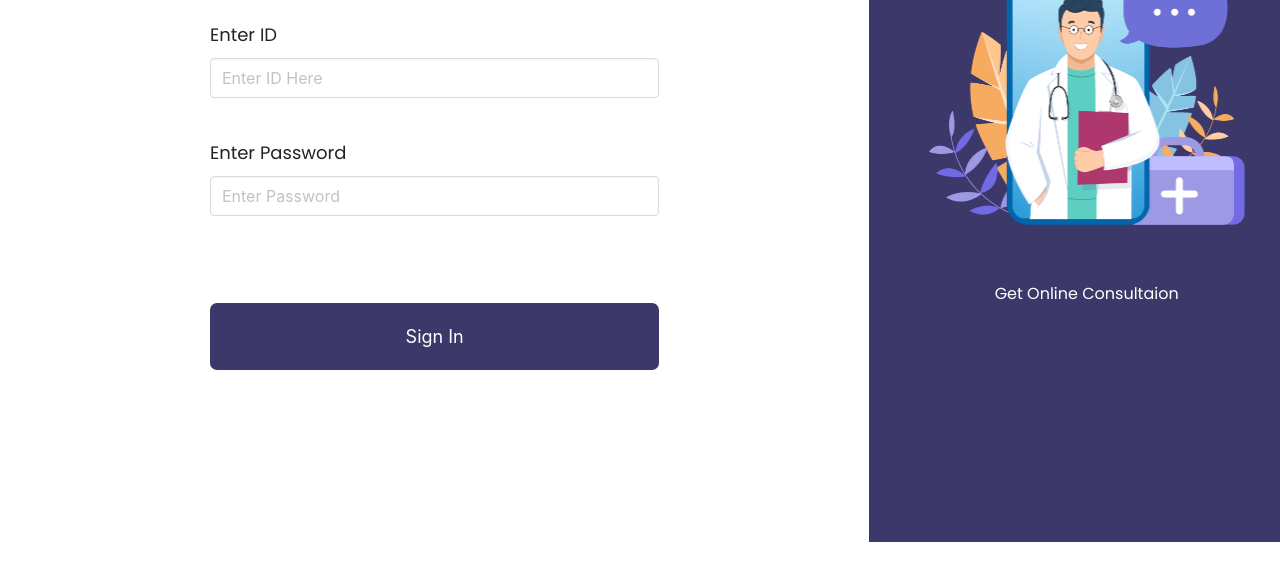
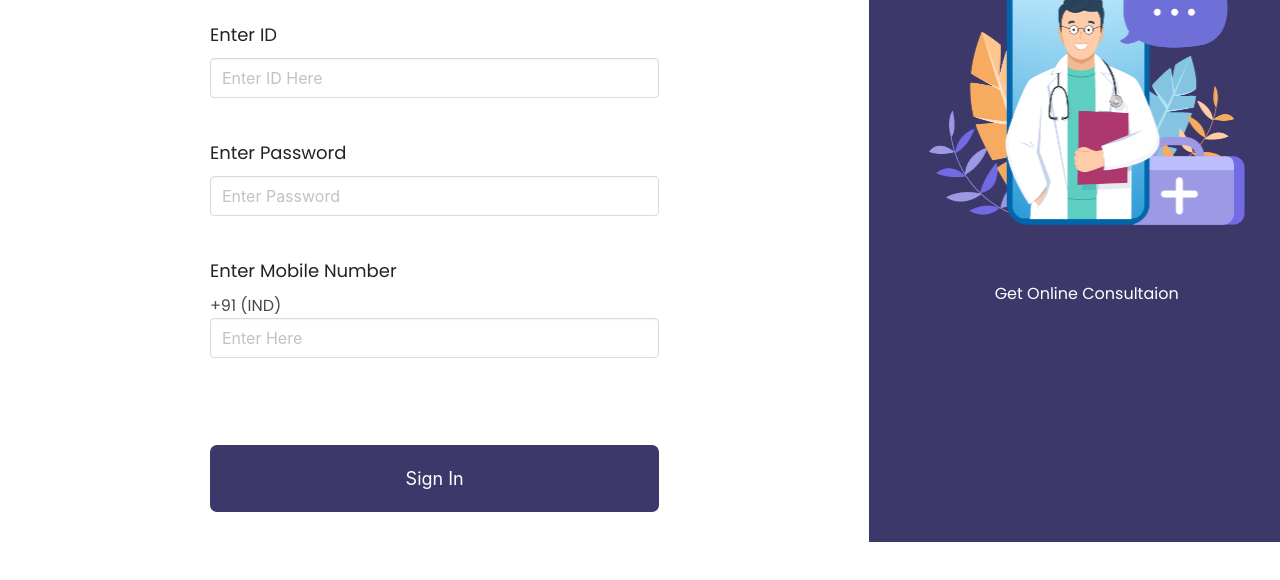
Before and after one commit to Ranjan054/gp-flow-ui, a plain HTML site: page index.html in a window 1280 px wide. Shown: the part 258-838 px from the top of the page. Before the commit the page ends 800 px from the top, so only its background shows below. Drawn offline with nearby package versions, Linux system fonts and the light colour scheme.

Commit message:
ui changes

```diff
--- a/index.html
+++ b/index.html
@@ -18,7 +18,6 @@
                         <img class="logo" src="./assets/logo.png">
                         <img class="allied-staff allied-staff-m" src="./assets/allied-staff.png">
                     </header>
-
                     <div class="section login-section">
                         <h2 class="is-size-2 has-text-weight-semibold">Sign in</h2>
                         <div class="login-form">
@@ -26,7 +25,7 @@
                                 <label for="email">Enter ID</label>
                                 <input
                                     id="email"
-                                    class="input is-normal"
+                                    class="input is-normal input-signin"
                                     type="email"
                                     placeholder="Enter ID Here"
                                 >
@@ -35,10 +34,25 @@
                                 <label for="password">Enter Password</label>
                                 <input
                                     id="password"
-                                    class="input is-normal"
+                                    class="input is-normal input-signin"
                                     type="password"
                                     placeholder="Enter Password"
                                 >
+                            </div>
+                            <div class="form-field">
+                                <label for="email">Enter Mobile Number</label>
+                                <div class="m-input-wrapper">
+                                    <div class="mobile-code">
+                                        <p>+91 (IND)</p>
+                                        <div></div>
+                                    </div>
+                                    <input
+                                        id="email"
+                                        class="input is-normal input-signin"
+                                        type="email"
+                                        placeholder="Enter Here"
+                                    >
+                                </div>
                             </div>
                             <button class="button">Sign In</button>
                         </div>
```
